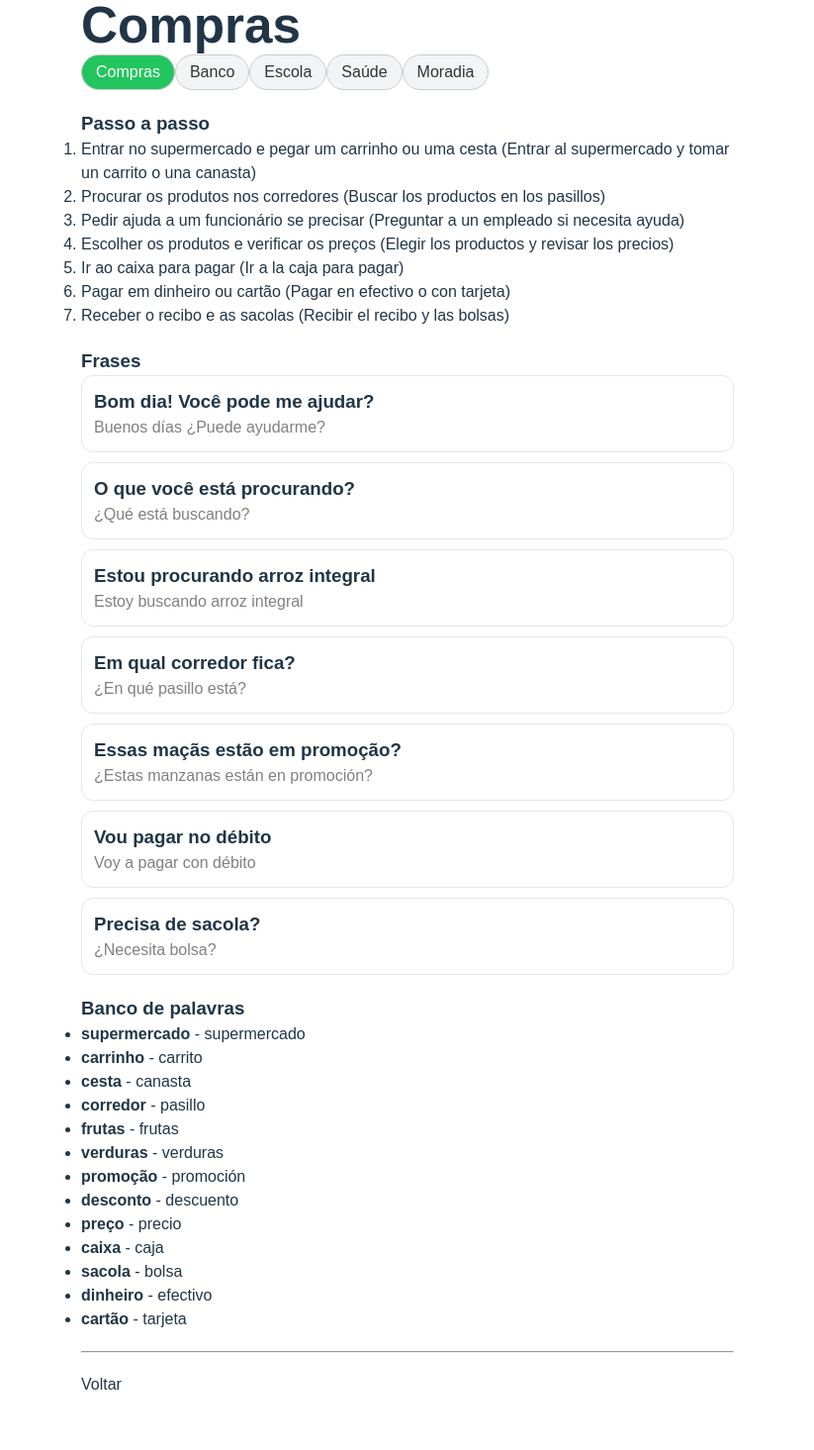
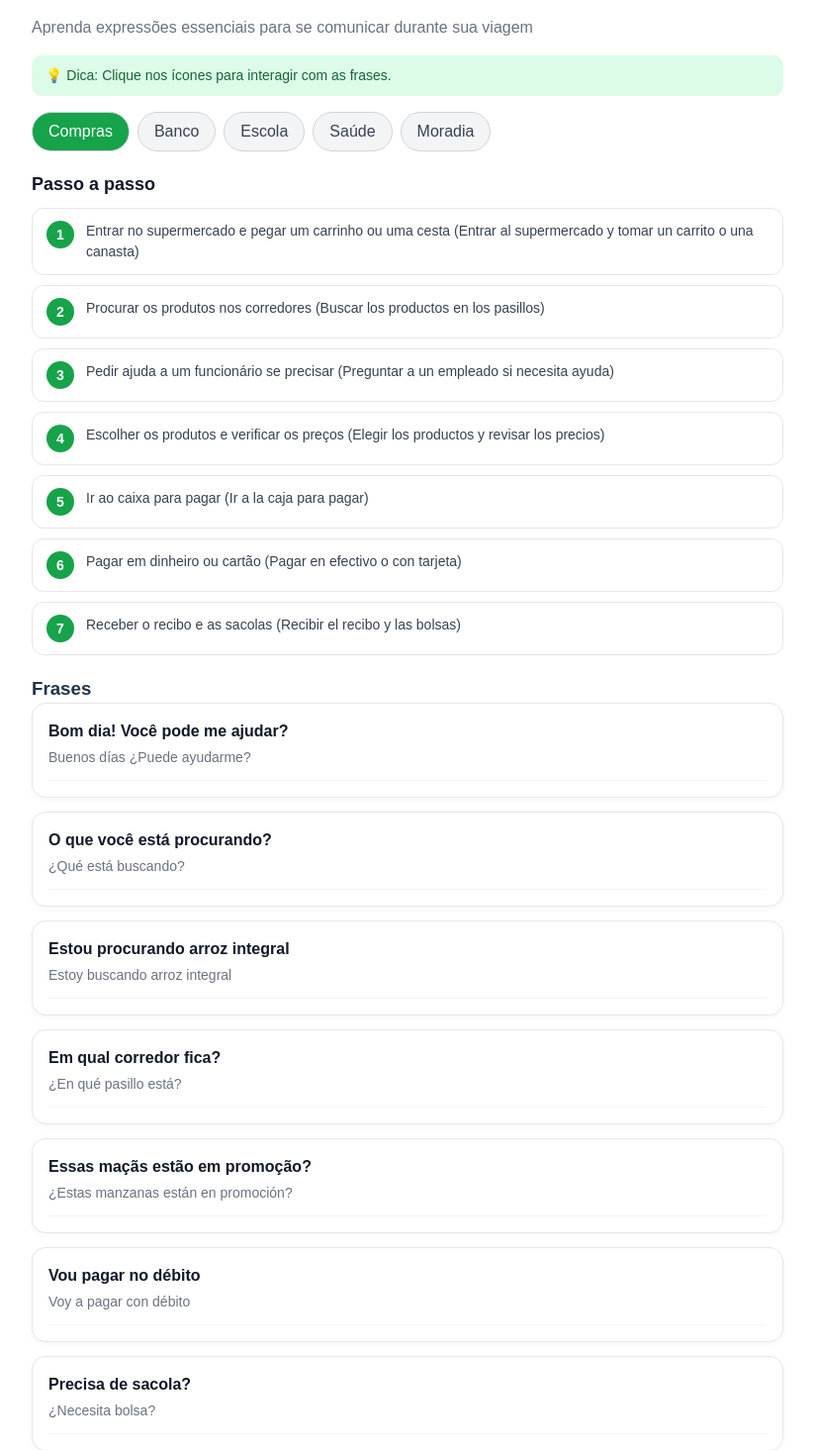
Before and after one commit to Melissa-possato/Guia-Tur-stico-hispanohablates, a React (Vite) app in the folder frontend/: page /frases in a window 1280 px wide. Shown: the part 78-1543 px from the top of the page at 99% size, without its empty margins (228-1051 px from the left). Before the commit the page ends 1509 px from the top, so only its background shows below. Built offline with nearby package versions, Linux system fonts and the light colour scheme.

Commit message:
Adiciona arquivo inicial Ana

```diff
--- a/frontend/src/App.css
+++ b/frontend/src/App.css
@@ -6,26 +6,7 @@
   font-family: sans-serif;
 }
 
-/* NAVBAR */
-.navbar {
-  display: flex;
-  justify-content: space-between;
-  align-items: center;
-  padding: 15px 40px;
-  background: white;
-  border-bottom: 1px solid #ddd;
-}
 
-.navbar nav a {
-  margin-left: 20px;
-  text-decoration: none;
-  color: #333;
-  font-weight: 500;
-}
-
-.navbar nav a:hover {
-  color: #16a34a;
-}
 
 /* HERO */
 .hero {
@@ -135,12 +116,22 @@
 
 /* NAVBAR */
 .navbar {
+  position: fixed;
+  top: 0;
+  left: 0;
+  width: 100%;
+  height: 60px;
+
+  background: #ffffff;
+  border-bottom: 1px solid #e5e7eb;
+
   display: flex;
+  align-items: center;
   justify-content: space-between;
-  align-items: center;
-  padding: 15px 40px;
-  background: white;
-  border-bottom: 1px solid #ddd;
+
+  padding: 0 20px;
+
+  z-index: 1000; /* garante que fique por cima de tudo */
 }
 
 .navbar nav a {
@@ -347,3 +338,218 @@ a:hover {
   font-size: 14px;
   color: #94a3b8;
 }
+
+
+/*FRASES*/
+
+/* Container principal */
+.container {
+  padding: 30px 20px;
+  max-width: 800px;
+  margin: 0 auto;
+  font-family: sans-serif;
+}
+
+/* Título */
+.titulo {
+  margin-bottom: 8px;
+}
+
+.subtitulo {
+  color: #6b7280;
+  margin-bottom: 16px;
+}
+
+/* Caixa de dica */
+.dica {
+  background: #dcfce7;
+  color: #166534;
+  padding: 10px 14px;
+  border-radius: 10px;
+  margin-bottom: 16px;
+  font-size: 14px;
+}
+
+/* Botões de categoria */
+.botoes {
+  margin-bottom: 20px;
+}
+
+.botao-categoria {
+  padding: 10px 16px;
+  border-radius: 999px;
+  border: 1px solid #d1d5db;
+  background: #f3f4f6;
+  color: #374151;
+  cursor: pointer;
+  margin-right: 8px;
+  font-weight: 500;
+  transition: 0.2s;
+}
+
+.botao-categoria:hover {
+  background: #e5e7eb;
+}
+
+.botao-categoria.ativo {
+  background: #16a34a;
+  color: white;
+}
+
+
+/* Cards de frases */
+.card-frase {
+  background: #ffffff;
+  border: 1px solid #e5e7eb;
+  border-radius: 14px;
+  padding: 16px;
+  margin-bottom: 14px;
+  box-shadow: 0 2px 6px rgba(0,0,0,0.04);
+  position: relative;
+  transition: all 0.2s ease;
+}
+
+/* Hover bonito */
+.card-frase:hover {
+  transform: translateY(-2px);
+  box-shadow: 0 6px 14px rgba(0,0,0,0.08);
+  border-color: #d1d5db;
+}
+
+/* Título */
+.card-frase h3 {
+  margin: 0;
+  font-size: 16px;
+  font-weight: 600;
+  color: #111827;
+}
+
+/* Tradução */
+.card-frase p {
+  margin-top: 4px;
+  color: #6b7280;
+  font-size: 14px;
+}
+
+/* Linha separadora leve */
+.card-frase::after {
+  content: "";
+  display: block;
+  height: 1px;
+  background: #f3f4f6;
+  margin-top: 12px;
+}
+
+
+/* Banco de palavras */
+.banco {
+  margin-top: 20px;
+}
+
+/* Seção passo a passo */
+.passos {
+  margin-top: 20px;
+}
+
+.passos h3 {
+  margin-bottom: 10px;
+  font-size: 18px;
+  color: #111827;
+}
+
+/* Lista */
+.lista-passos {
+  list-style: none;
+  padding: 0;
+}
+
+/* Cada item */
+.item-passo {
+  background: #ffffff;
+  border: 1px solid #e5e7eb;
+  border-radius: 12px;
+  padding: 12px 14px;
+  margin-bottom: 10px;
+  display: flex;
+  align-items: flex-start;
+  gap: 12px;
+  transition: 0.2s;
+}
+
+.item-passo:hover {
+  background: #f9fafb;
+  border-color: #d1d5db;
+}
+
+/* Número do passo */
+.numero-passo {
+  min-width: 28px;
+  height: 28px;
+  background: #16a34a;
+  color: white;
+  border-radius: 50%;
+  display: flex;
+  align-items: center;
+  justify-content: center;
+  font-size: 14px;
+  font-weight: bold;
+}
+
+/* Texto do passo */
+.texto-passo {
+  font-size: 14px;
+  color: #374151;
+}
+
+/* Banco de palavras */
+.banco {
+  margin-top: 25px;
+}
+
+.banco h3 {
+  margin-bottom: 10px;
+}
+
+/* Lista palavras */
+.banco ul {
+  list-style: none;
+  padding: 0;
+}
+
+.banco li {
+  background: #f9fafb;
+  border: 1px solid #e5e7eb;
+  padding: 10px 12px;
+  border-radius: 10px;
+  margin-bottom: 8px;
+  font-size: 14px;
+  transition: 0.2s;
+}
+
+.banco li:hover {
+  background: #f3f4f6;
+}
+
+/* Botão voltar */
+.botao-voltar {
+  display: inline-block;
+  margin-top: 20px;
+  padding: 10px 18px;
+  border-radius: 10px;
+  background: #16a34a;
+  text-decoration: none;
+  font-weight: 500;
+  transition: 0.2s;
+}
+
+/* Hover */
+.botao-voltar:hover {
+  background: #15803d;
+  transform: translateY(-1px);
+  box-shadow: 0 4px 10px rgba(0,0,0,0.1);
+}
+
+/* Clique */
+.botao-voltar:active {
+  transform: scale(0.97);
+}
--- a/frontend/src/App.jsx
+++ b/frontend/src/App.jsx
@@ -157,7 +157,7 @@ function App() {
           <div>
             <h3>Contato</h3>
             <p>contato@guiaturistico.com</p>
-            <p>+55 (11) 1234-5678</p>
+            <p>+55 (16) 1234-5678</p>
           </div>
 
         </div>
--- a/frontend/src/pages/Frases.jsx
+++ b/frontend/src/pages/Frases.jsx
@@ -1,18 +1,12 @@
 import { useState } from "react";
 import { Link } from "react-router-dom";
+import "../App.css";
 
 function BotaoCategoria({ nome, ativo, onClick }) {
   return (
     <button
       onClick={onClick}
-      style={{
-        padding: "8px 14px",
-        borderRadius: "20px",
-        border: "1px solid #ccc",
-        background: ativo ? "#22c55e" : "#f3f4f6",
-        color: ativo ? "white" : "#333",
-        cursor: "pointer",
-      }}
+      className={`botao-categoria ${ativo ? "ativo" : ""}`}
     >
       {nome}
     </button>
@@ -21,20 +15,23 @@ function BotaoCategoria({ nome, ativo, onClick }) {
 
 function CardFrase({ pt, en }) {
   return (
-    <div style={{ border: "1px solid #e5e7eb", borderRadius: "12px", padding: "12px", marginBottom: "10px" }}>
+    <div className="card-frase">
       <h3>{pt}</h3>
-      <p style={{ color: "gray" }}>{en}</p>
+      <p>{en}</p>
+
     </div>
   );
 }
 
 function BancoPalavras({ palavras }) {
   return (
-    <div style={{ marginTop: "20px" }}>
+    <div className="banco">
       <h3>Banco de palavras</h3>
       <ul>
         {palavras.map((p, i) => (
-          <li key={i}><strong>{p.pt}</strong> - {p.en}</li>
+          <li key={i}>
+            <strong>{p.pt}</strong> - {p.en}
+          </li>
         ))}
       </ul>
     </div>
@@ -43,13 +40,17 @@ function BancoPalavras({ palavras }) {
 
 function Passos({ passos }) {
   return (
-    <div>
+    <div className="passos">
       <h3>Passo a passo</h3>
-      <ol>
+
+      <ul className="lista-passos">
         {passos.map((p, i) => (
-          <li key={i}>{p}</li>
+          <li key={i} className="item-passo">
+            <div className="numero-passo">{i + 1}</div>
+            <div className="texto-passo">{p}</div>
+          </li>
         ))}
-      </ol>
+      </ul>
     </div>
   );
 }
@@ -62,10 +63,8 @@ function Frases() {
     Compras: {
       passos: [
         "Entrar no supermercado e pegar um carrinho ou uma cesta (Entrar al supermercado y tomar un carrito o una canasta)",
-        "Procurar os produtos nos corredores (Buscar los productos en los pasillos)",
-        "Pedir ajuda a um funcionário se precisar (Preguntar a un empleado si necesita ayuda)",
-        "Escolher os produtos e verificar os preços (Elegir los productos y revisar los precios)",
-        "Ir ao caixa para pagar (Ir a la caja para pagar)",
+        "Procurar os produtos nos corredores (Buscar los productos en los pasillos)", "Pedir ajuda a um funcionário se precisar (Preguntar a un empleado si necesita ayuda)",
+        "Escolher os produtos e verificar os preços (Elegir los productos y revisar los precios)", "Ir ao caixa para pagar (Ir a la caja para pagar)",
         "Pagar em dinheiro ou cartão (Pagar en efectivo o con tarjeta)",
         "Receber o recibo e as sacolas (Recibir el recibo y las bolsas)"
       ],
@@ -76,8 +75,8 @@ function Frases() {
         { pt: "Em qual corredor fica?", en: "¿En qué pasillo está?" },
         { pt: "Essas maçãs estão em promoção?", en: "¿Estas manzanas están en promoción?" },
         { pt: "Vou pagar no débito", en: "Voy a pagar con débito" },
-        { pt: "Precisa de sacola?", en: "¿Necesita bolsa?" }
-      ],
+        { pt: "Precisa de sacola?", en: "¿Necesita bolsa?" }],
+
       palavras: [
         { pt: "supermercado", en: "supermercado" },
         { pt: "carrinho", en: "carrito" },
@@ -91,8 +90,7 @@ function Frases() {
         { pt: "caixa", en: "caja" },
         { pt: "sacola", en: "bolsa" },
         { pt: "dinheiro", en: "efectivo" },
-        { pt: "cartão", en: "tarjeta" }
-      ]
+        { pt: "cartão", en: "tarjeta" }]
     },
 
     Banco: {
@@ -103,8 +101,8 @@ function Frases() {
         "Informar dados pessoais (Informar datos personales)",
         "Escolher o tipo de conta (Elegir el tipo de cuenta)",
         "Criar senha (Crear una contraseña)",
-        "Confirmar abertura da conta (Confirmar la apertura de la cuenta)"
-      ],
+        "Confirmar abertura da conta (Confirmar la apertura de la cuenta)"],
+
       frases: [
         { pt: "Quero abrir uma conta", en: "Quiero abrir una cuenta" },
         { pt: "Você já é cliente do banco?", en: "¿Ya es cliente del banco?" },
@@ -113,8 +111,8 @@ function Frases() {
         { pt: "Pode me informar seu telefone?", en: "¿Puede decirme su teléfono?" },
         { pt: "Qual é a diferença?", en: "¿Cuál es la diferencia?" },
         { pt: "Prefiro conta corrente", en: "Prefiero cuenta corriente" },
-        { pt: "Agora vamos criar sua senha", en: "Ahora vamos a crear su contraseña" }
-      ],
+        { pt: "Agora vamos criar sua senha", en: "Ahora vamos a crear su contraseña" }],
+
       palavras: [
         { pt: "banco", en: "banco" },
         { pt: "conta bancária", en: "cuenta bancaria" },
@@ -129,8 +127,7 @@ function Frases() {
         { pt: "agência", en: "sucursal" },
         { pt: "saque", en: "retiro" },
         { pt: "depósito", en: "depósito" },
-        { pt: "transferência", en: "transferencia" }
-      ]
+        { pt: "transferência", en: "transferencia" }]
     },
 
     Escola: {
@@ -139,8 +136,8 @@ function Frases() {
         "Informar o curso desejado (Informar el curso deseado)",
         "Entregar os documentos (Entregar los documentos)",
         "Preencher a ficha de inscrição (Llenar el formulario de inscripción)",
-        "Confirmar a matrícula (Confirmar la matrícula)"
-      ],
+        "Confirmar a matrícula (Confirmar la matrícula)"],
+
       frases: [
         { pt: "Quero fazer matrícula em um curso", en: "Quiero matricularme en un curso" },
         { pt: "Qual curso você deseja?", en: "¿Qué curso desea?" },
@@ -148,23 +145,16 @@ function Frases() {
         { pt: "É a primeira vez", en: "Es mi primera vez" },
         { pt: "Preciso dos seus documentos", en: "Necesito sus documentos" },
         { pt: "Onde eu entrego depois?", en: "¿Dónde lo entrego después?" },
-        { pt: "Já preenchi tudo", en: "Ya lo completé" },
-        { pt: "Seja bem-vindo ao curso", en: "¡Bienvenido al curso!" }
-      ],
+        { pt: "Já preenchi tudo", en: "Ya lo completé" }, { pt: "Seja bem-vindo ao curso", en: "¡Bienvenido al curso!" }],
+
       palavras: [
         { pt: "matrícula", en: "matrícula" },
         { pt: "inscrição", en: "inscripción" },
-        { pt: "curso", en: "curso" },
-        { pt: "aluno", en: "alumno" },
-        { pt: "secretaria", en: "secretaría" },
-        { pt: "escola", en: "escuela" },
-        { pt: "faculdade", en: "facultad" },
-        { pt: "universidade", en: "universidad" },
-        { pt: "formulário", en: "formulario" },
-        { pt: "documentos", en: "documentos" },
-        { pt: "histórico escolar", en: "historial académico" },
-        { pt: "calendário escolar", en: "calendario escolar" }
-      ]
+        { pt: "curso", en: "curso" }, { pt: "aluno", en: "alumno" },
+        { pt: "secretaria", en: "secretaría" }, { pt: "escola", en: "escuela" },
+        { pt: "faculdade", en: "facultad" }, { pt: "universidade", en: "universidad" },
+        { pt: "formulário", en: "formulario" }, { pt: "documentos", en: "documentos" },
+        { pt: "histórico escolar", en: "historial académico" }, { pt: "calendário escolar", en: "calendario escolar" }]
     },
 
     Saúde: {
@@ -173,8 +163,8 @@ function Frases() {
         "Confirmar o horário da consulta (Confirmar la hora de la cita)",
         "Aguardar na sala de espera (Esperar en la sala de espera)",
         "Explicar os sintomas ao médico (Explicar los síntomas al médico)",
-        "Receber receita ou orientação (Recibir receta o indicaciones)"
-      ],
+        "Receber receita ou orientação (Recibir receta o indicaciones)"],
+
       frases: [
         { pt: "Qual é o seu nome?", en: "¿Cuál es su nombre?" },
         { pt: "Tenho consulta às 10 horas", en: "Tengo una cita a las 10" },
@@ -183,8 +173,8 @@ function Frases() {
         { pt: "O que você está sentindo?", en: "¿Qué está sintiendo?" },
         { pt: "Estou com dor de garganta e febre", en: "Tengo dolor de garganta y fiebre" },
         { pt: "Há quantos dias você está assim?", en: "¿Desde hace cuántos días?" },
-        { pt: "Você precisa tomar este remédio", en: "Necesita tomar este medicamento" }
-      ],
+        { pt: "Você precisa tomar este remédio", en: "Necesita tomar este medicamento" }],
+
       palavras: [
         { pt: "médico", en: "médico" },
         { pt: "consulta", en: "consulta" },
@@ -198,18 +188,17 @@ function Frases() {
         { pt: "receita médica", en: "receta médica" },
         { pt: "exame", en: "examen" },
         { pt: "hospital", en: "hospital" },
-        { pt: "clínica", en: "clínica" }
-      ]
+        { pt: "clínica", en: "clínica" }]
     },
 
-    Moradia: {
+    Moradia:
+    {
       passos: [
         "Procurar imóvel disponível (Buscar un inmueble disponible)",
         "Perguntar o valor do aluguel (Preguntar el valor del alquiler)",
-        "Marcar visita (Programar una visita)",
-        "Enviar documentos (Enviar documentos)",
-        "Assinar contrato (Firmar el contrato)"
-      ],
+        "Marcar visita (Programar una visita)", "Enviar documentos (Enviar documentos)",
+        "Assinar contrato (Firmar el contrato)"],
+
       frases: [
         { pt: "Esta casa está disponível para aluguel?", en: "¿Esta casa está disponible para alquiler?" },
         { pt: "Qual é o valor do aluguel?", en: "¿Cuál es el valor del alquiler?" },
@@ -218,32 +207,34 @@ function Frases() {
         { pt: "Posso visitar o imóvel?", en: "¿Puedo visitar la casa?" },
         { pt: "Gostei da casa", en: "Me gustó la casa" },
         { pt: "O que preciso para alugar?", en: "¿Qué necesito para alquilar?" },
-        { pt: "Vou enviar os documentos", en: "Voy a enviar los documentos" }
-      ],
-      palavras: [
-        { pt: "aluguel", en: "alquiler" },
+        { pt: "Vou enviar os documentos", en: "Voy a enviar los documentos" }],
+
+      palavras: [{ pt: "aluguel", en: "alquiler" },
       { pt: "casa", en: "casa" },
       { pt: "apartamento", en: "apartamento" },
       { pt: "contrato", en: "contrato" },
       { pt: "corretor", en: "agente inmobiliario" },
       { pt: "imobiliária", en: "inmobiliaria" },
-        { pt: "depósito", en: "depósito" },
-        { pt: "fiador", en: "garante" },
-        { pt: "condomínio", en: "condominio" },
-        { pt: "visita", en: "visita" },
+      { pt: "depósito", en: "depósito" }, { pt: "fiador", en: "garante" },
+      { pt: "condomínio", en: "condominio" }, { pt: "visita", en: "visita" },
       { pt: "chave", en: "llave" },
-        { pt: "aluguel mensal", en: "alquiler mensual" }
-      ]
+      { pt: "aluguel mensal", en: "alquiler mensual" }]
     }
   };
-
   const atual = dados[categoriaAtiva];
 
   return (
-    <div style={{ padding: "20px", maxWidth: "700px", margin: "0 auto" }}>
-      <h1>Aprenda expressões - {categoriaAtiva}</h1>
+    <div className="container">
+      <h1 className="titulo">Frases Úteis</h1>
+      <p className="subtitulo">
+        Aprenda expressões essenciais para se comunicar durante sua viagem
+      </p>
 
-      <div style={{ marginBottom: "20px" }}>
+      <div className="dica">
+        💡 Dica: Clique nos ícones para interagir com as frases.
+      </div>
+
+      <div className="botoes">
         {categorias.map((cat) => (
           <BotaoCategoria
             key={cat}
@@ -264,9 +255,15 @@ function Frases() {
       <BancoPalavras palavras={atual.palavras} />
 
       <hr style={{ margin: "20px 0" }} />
-      <Link to="/">Voltar</Link>
+      <Link to="/" className="botao-voltar">
+        ← Voltar
+      </Link>
     </div>
+
+
   );
 }
 
+
+
 export default Frases;
```
Lines whose indentation alone changed are shown as unchanged.
